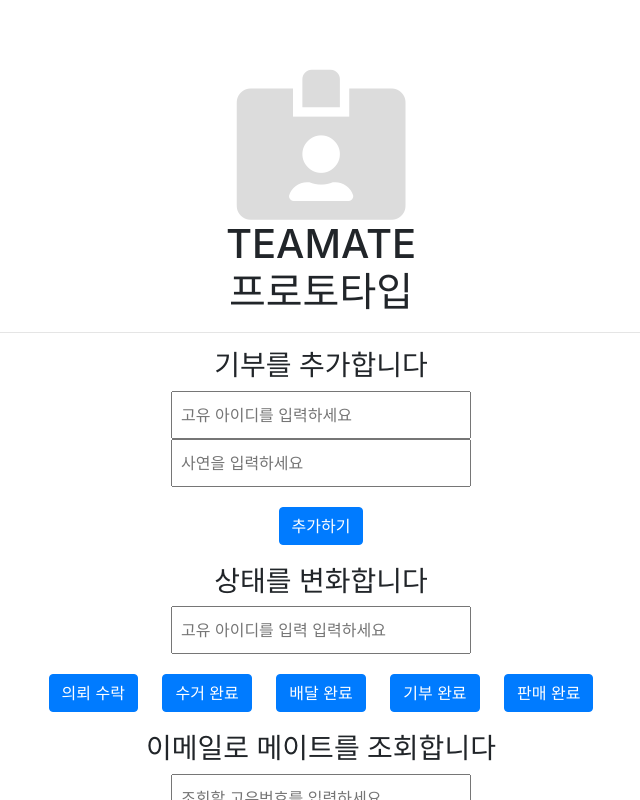
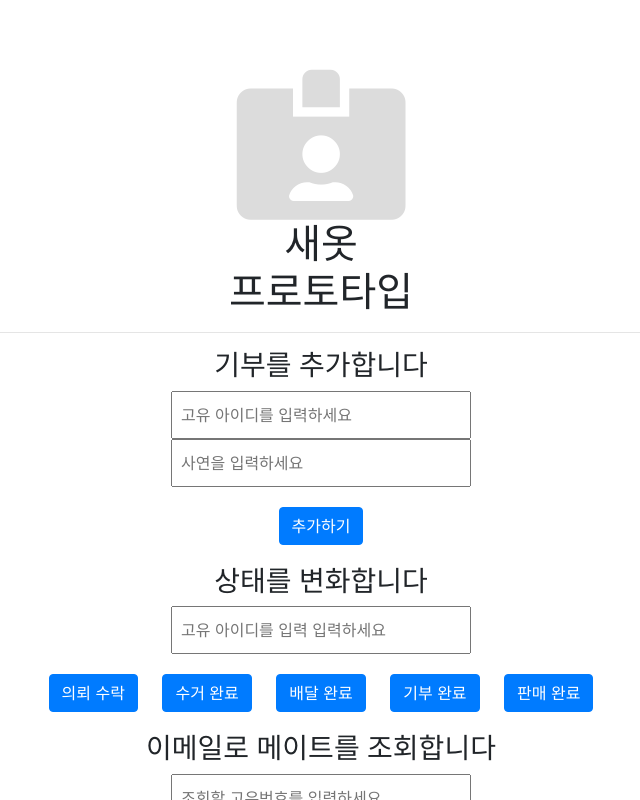
Before and after one commit to JunkFood/final-simple-project, a website: page application/views/index.html in a window 1280 px wide. Shown: the whole page, without its empty margins (369-1009 px from the left). Drawn offline with nearby package versions, Linux system fonts and the light colour scheme.

Commit message:
Add files via upload

```diff
--- a/application/views/index.html
+++ b/application/views/index.html
@@ -19,7 +19,7 @@
 <body>
     <div class="container">
         <i class="fas fa-id-card-alt" style="font-size: 150px;color:gainsboro"></i>
-        <h1> TEAMATE<br>프로토타입 </h1>
+        <h1> 새옷<br>프로토타입 </h1>
         <hr>
         <div class="row justify-content-md-center">
             <div class="col-lg">
```
